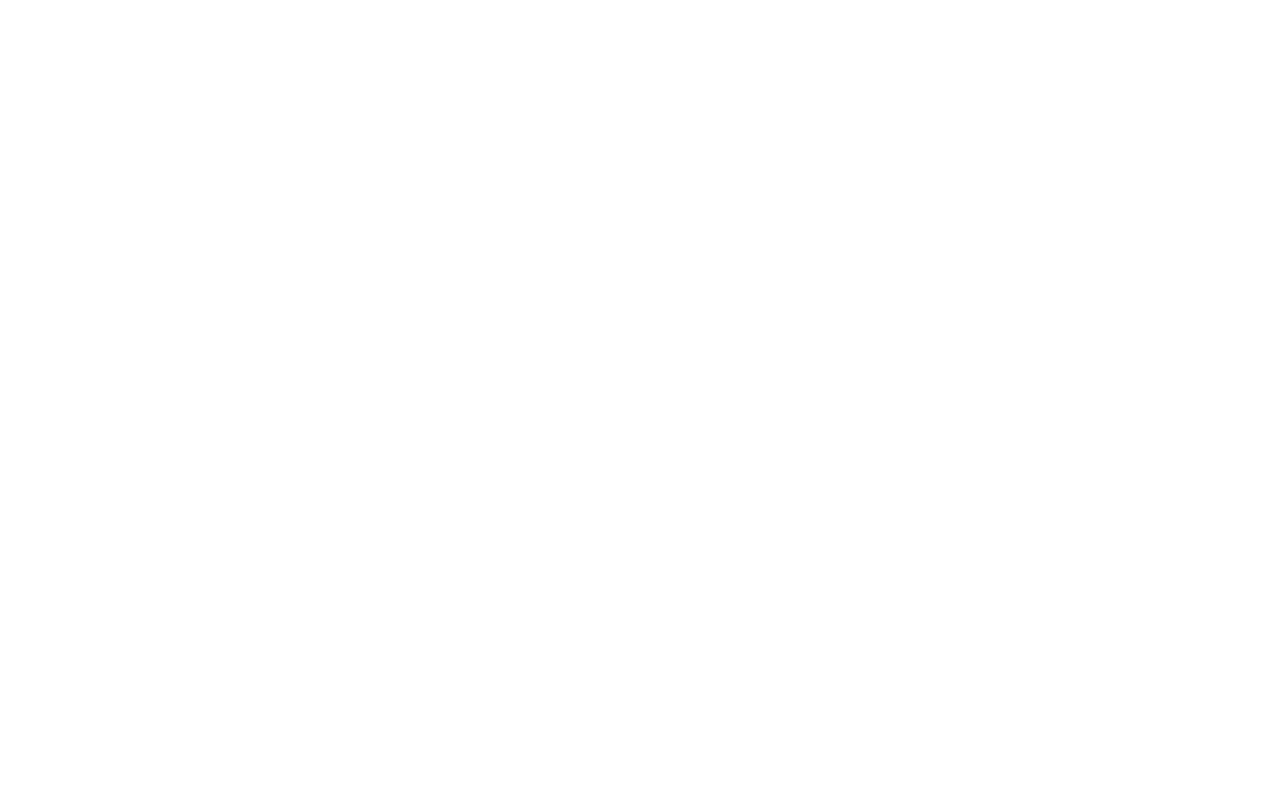
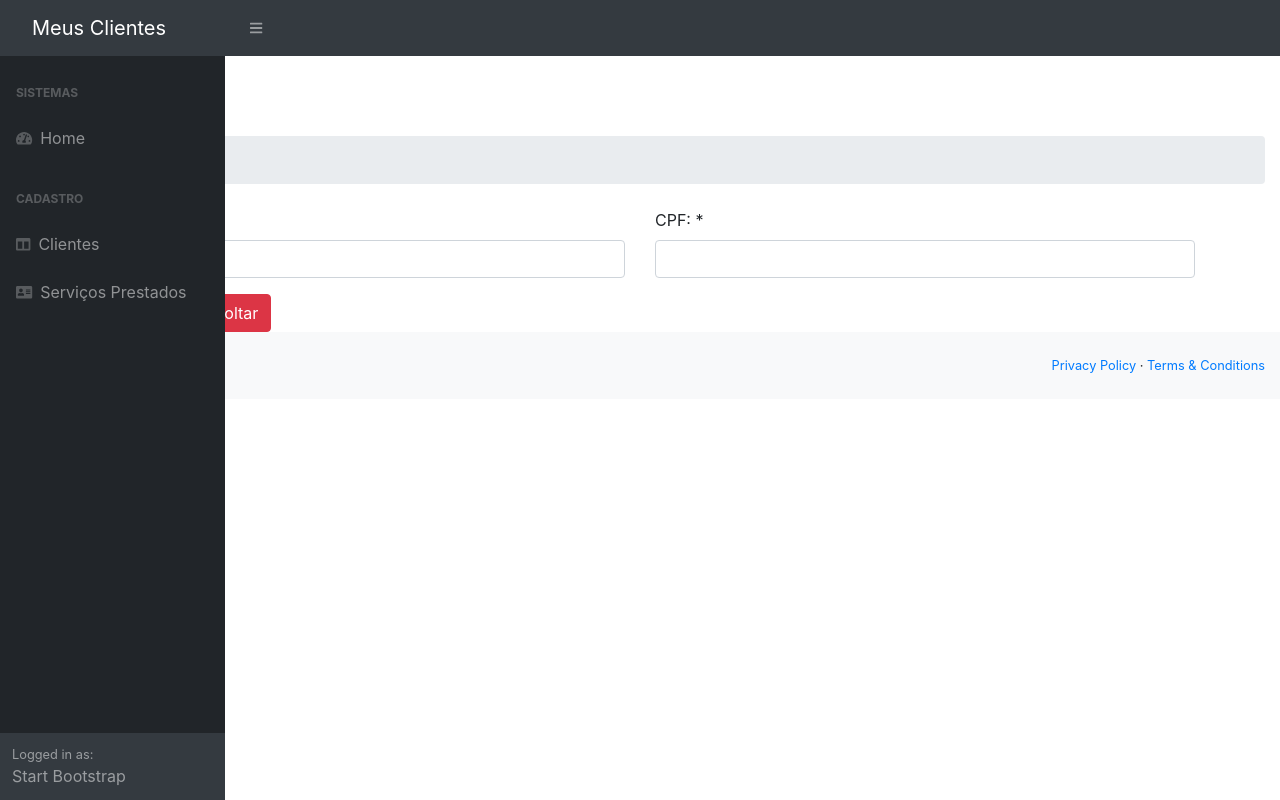
Before and after one commit to EmanuelSergio/SpringBoot-Angular-FullStack, an Angular app in the folder Project/clientes-app/: page /clientes/form in a window 1280 px wide. Before the commit this address led to /. Built offline with nearby package versions, Linux system fonts and the light colour scheme.

Commit message:
refatorando rotas

```diff
--- a/Project/clientes-app/src/app/app-routing.module.ts
+++ b/Project/clientes-app/src/app/app-routing.module.ts
@@ -6,7 +6,6 @@
 
 const routes: Routes = [
   {path: 'login', component: LoginComponent},
-
   {path: '', component: LayoutComponent, children:[
     { path: 'home', component: HomeComponent}
   ]}
--- a/Project/clientes-app/src/app/clientes/clientes-form/clientes-form.component.ts
+++ b/Project/clientes-app/src/app/clientes/clientes-form/clientes-form.component.ts
@@ -70,7 +70,7 @@
   }
 
   voltarParaListagem(){
-    this.router.navigate(['/clientes-list']);
+    this.router.navigate(['/clientes/lista']);
   }
 
 
--- a/Project/clientes-app/src/app/clientes/clientes-lista/clientes-lista.component.html
+++ b/Project/clientes-app/src/app/clientes/clientes-lista/clientes-lista.component.html
@@ -46,7 +46,7 @@
             <td>{{ cliente.cpf }}</td>
             <td>{{ cliente.dataCadastro }}</td>
             <td>
-              <button class="btn btn-primary" routerLink="/clientes-form/{{ cliente.id }}">
+              <button class="btn btn-primary" routerLink="/clientes/form/{{ cliente.id }}">
                 <i class="fa fa-edit"></i>
               </button>
 
--- a/Project/clientes-app/src/app/clientes/clientes-lista/clientes-lista.component.ts
+++ b/Project/clientes-app/src/app/clientes/clientes-lista/clientes-lista.component.ts
@@ -24,7 +24,7 @@
   }
 
   novoCadastro() {
-    this.router.navigate(['/clientes-form']);
+    this.router.navigate(['/clientes/form']);
   }
 
   preparaDelecao(cliente: Cliente) {
--- a/Project/clientes-app/src/app/servico-prestado/servico-prestado-form/servico-prestado-form.component.html
+++ b/Project/clientes-app/src/app/servico-prestado/servico-prestado-form/servico-prestado-form.component.html
@@ -65,7 +65,7 @@
           <i class="fa fa-save"></i>
           Salvar</button>
 
-          <button class="btn btn-danger ml-2" routerLink="/servico-prestado-listagem">
+          <button class="btn btn-danger ml-2" routerLink="/servicos-prestados/lista">
           <i class="fa fa-arrow-alt-circle-left"></i>
           Voltar</button>
       </div>
--- a/Project/clientes-app/src/app/servico-prestado/servico-prestado-lista/servico-prestado-lista.component.html
+++ b/Project/clientes-app/src/app/servico-prestado/servico-prestado-lista/servico-prestado-lista.component.html
@@ -31,7 +31,7 @@
             <i class="fa fa-search"></i>Consultar
           </button>
 
-          <button type="button" class="btn btn-warning ml-2" routerLink="/servico-prestado-form">
+          <button type="button" class="btn btn-warning ml-2" routerLink="/servicos-prestados/form">
             <i class="fa fa-plus"></i>Novo
           </button>
         </div>
--- a/Project/clientes-app/src/app/template/sidebar/sidebar.component.html
+++ b/Project/clientes-app/src/app/template/sidebar/sidebar.component.html
@@ -8,13 +8,13 @@
                               <div class="sb-nav-link-icon"><i class="fas fa-tachometer-alt"></i></div>
                             Home</a>
                             <div class="sb-sidenav-menu-heading">Cadastro</div>
-                            <a class="nav-link collapsed" routerLink="/clientes-list" data-toggle="collapse" data-target="#collapseLayouts" aria-expanded="false" aria-controls="collapseLayouts">
+                            <a class="nav-link collapsed" routerLink="/clientes" data-toggle="collapse" data-target="#collapseLayouts" aria-expanded="false" aria-controls="collapseLayouts">
                               <div class="sb-nav-link-icon"><i class="fas fa-columns"></i>
                               </div>
                               Clientes
                             </a>
 
-                            <a class="nav-link collapsed" routerLink="/servico-prestado-listagem" data-toggle="collapse" data-target="#collapseLayouts" aria-expanded="false" aria-controls="collapseLayouts">
+                            <a class="nav-link collapsed" routerLink="/servicos-prestados" data-toggle="collapse" data-target="#collapseLayouts" aria-expanded="false" aria-controls="collapseLayouts">
                               <div class="sb-nav-link-icon"><i class="fas fa-address-card"></i>
                               </div>
                               Serviços Prestados
```
Also changed, not shown: Project/clientes-app/src/app/clientes/clientes-routing.module.ts (+10 -3 lines), Project/clientes-app/src/app/servico-prestado/servico-prestado-routing.module.ts (+9 -3 lines).
